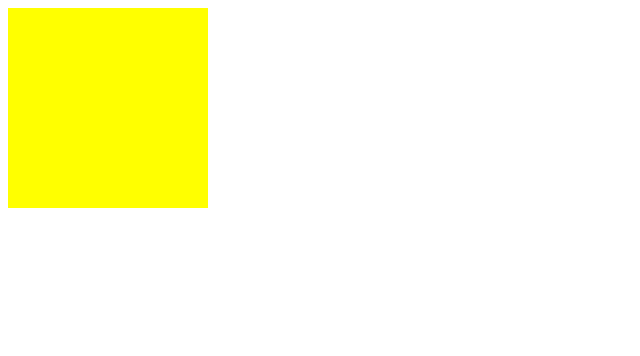
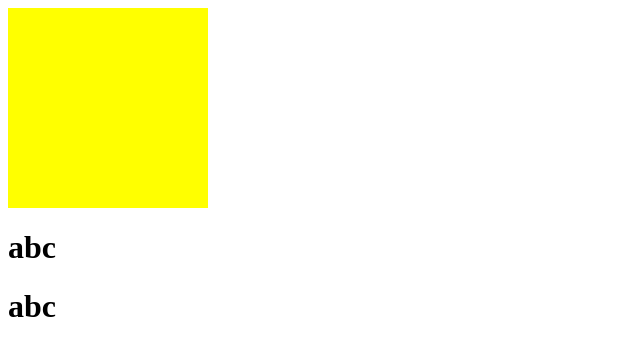
Before and after one commit to tanthinhvnex/Javascript-Note, a plain HTML site: page index_13p2.html in a window 1280 px wide. Shown: the whole page, without its empty margins (0-640 px from the left). Drawn offline with Linux system fonts and the light colour scheme.

Commit message:
Dom Events

```diff
--- a/13 HTML DOM 2.js
+++ b/13 HTML DOM 2.js
@@ -52,3 +52,6 @@ setTimeout(() => {
     boxElement.classList.remove("red");
 }, 5000);
 // toggle tương tự
+
+// DOM Events
+// Search: DOM Events
--- a/index_13p2.html
+++ b/index_13p2.html
@@ -10,5 +10,7 @@
     <body>
         <div class="box box_1 box_1"></div>
         <script src="13 HTML DOM 2.js"></script>
+        <h1 onclick="console.log(this)">abc</h1>
+        <h1 onclick="console.log(this.innerText)">abc</h1>
     </body>
 </html>
```
